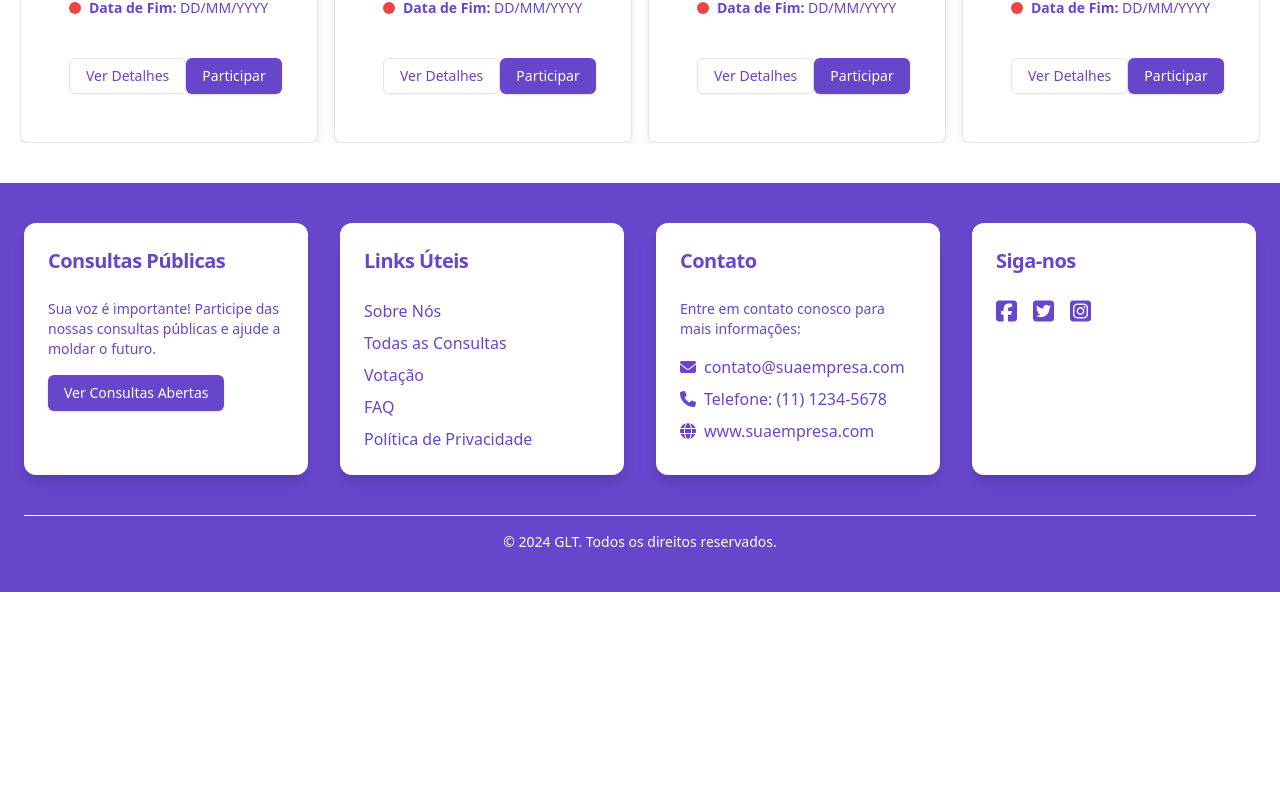
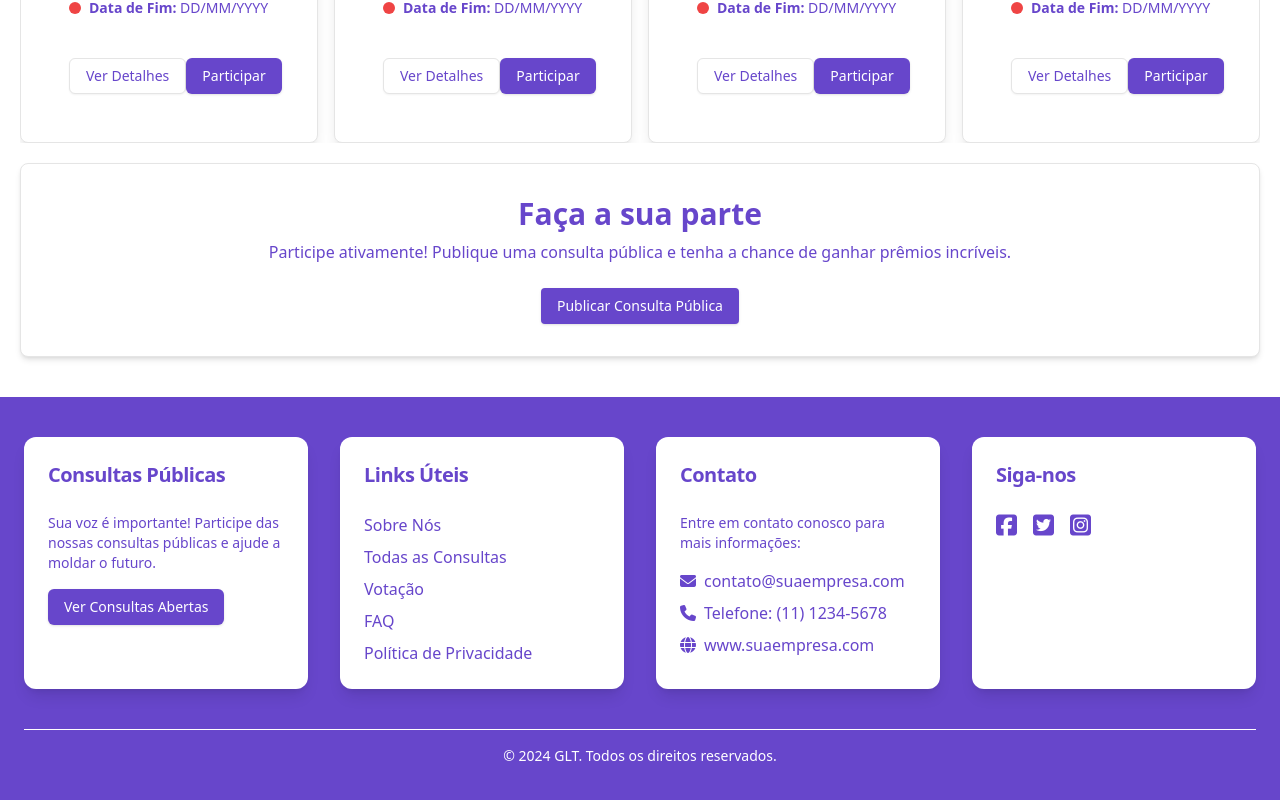
Before and after one commit to 4L1C3-R4BB1T/vota-agora-frontend, a React (Vite) app: page /home/dashboard in a window 1280 px wide. Shown: the part 1205-2005 px from the top of the page. Before the commit the page ends 1797 px from the top, so only its background shows below. Built offline with nearby package versions, Linux system fonts and the light colour scheme.

Commit message:
feat: Criar Consulta Pública

```diff
--- a/src/core/components/Footer/index.tsx
+++ b/src/core/components/Footer/index.tsx
@@ -5,8 +5,10 @@ import {
     CardHeader,
     CardTitle,
   } from "@/components/ui/card"
+import { useNavigate } from "react-router-dom";
 
 function Footer() {
+    const navigate = useNavigate();
     return (
         <footer className="bg-brand-primary text-white py-10">
           <div className="container mx-auto px-6">
@@ -20,7 +22,7 @@ function Footer() {
                   <p className="text-sm text-brand-primary mb-4">
                     Sua voz é importante! Participe das nossas consultas públicas e ajude a moldar o futuro.
                   </p>
-                  <Button className="bg-brand-primary text-white hover:bg-brand-primary hover:opacity-80">
+                  <Button onClick={() => navigate("/home/public-consultation")} className="bg-brand-primary text-white hover:bg-brand-primary hover:opacity-80">
                     Ver Consultas Abertas
                   </Button>
                 </CardContent>
--- a/src/main.tsx
+++ b/src/main.tsx
@@ -98,7 +98,7 @@ const router = createBrowserRouter([
                 to: '/home/dashboard',
               },
               {
-                label: 'Visualização de consulta pública',
+                label: 'Visualizar Consulta Pública',
                 to: '/home/public-consultation-view',
               },
             ] as BreadcrumbOptions[]
@@ -116,7 +116,7 @@ const router = createBrowserRouter([
                 to: '/home/dashboard',
               },
               {
-                label: 'Listagem Consultas públicas',
+                label: 'Consultas públicas',
                 to: '/home/public-consultation',
               },
             ] as BreadcrumbOptions[]
@@ -134,7 +134,7 @@ const router = createBrowserRouter([
                 to: '/home/dashboard',
               },
               {
-                label: 'Criar nova Consulta pública',
+                label: 'Nova Consulta pública',
                 to: '/home/create-public-consultation',
               },
             ] as BreadcrumbOptions[]
--- a/src/pages/Dashboard/index.tsx
+++ b/src/pages/Dashboard/index.tsx
@@ -1,7 +1,11 @@
+import { Button } from "@/components/ui/button";
 import DashboardChart from "@/core/components/DashboardChart";
 import HighlightPublicConsultation from "@/core/components/HighlightPublicConsultation";
+import { useNavigate } from "react-router-dom";
 
 function DashboardPage() {
+    const navigate = useNavigate();
+
     return (
         <div>
            <div>
@@ -12,6 +16,15 @@ function DashboardPage() {
                 <h1 className="text-2xl mb-4 font-medium text-brand-primary">Em Destaque</h1>
                 <HighlightPublicConsultation/>
            </div>
+           <div className="mt-5 flex flex-col items-center justify-center p-8 border bg-white rounded-lg  shadow-md">
+                <h1 className="text-3xl font-semibold text-brand-primary mb-2">Faça a sua parte</h1>
+                <p className="text-base text-brand-primary mb-6">
+                    Participe ativamente! Publique uma consulta pública e tenha a chance de ganhar prêmios incríveis.
+                </p>
+                <Button onClick={() => navigate("/home/create-public-consultation")} className="px-4 py-2 text-white bg-brand-primary hover:bg-brand-primary hover:opacity-80 rounded transition duration-200">
+                    Publicar Consulta Pública
+                </Button>
+            </div>
         </div>
     );
 }
```
